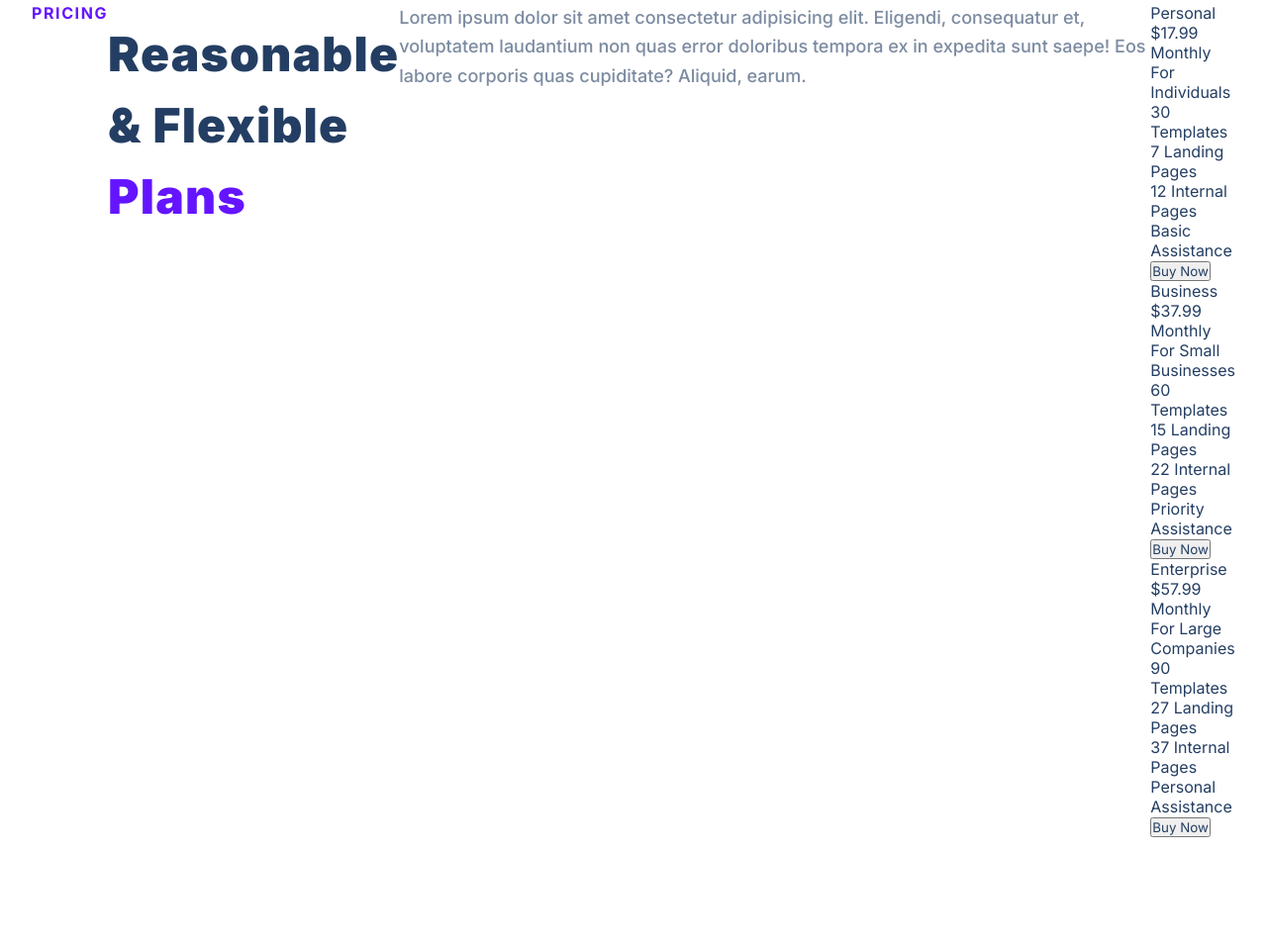
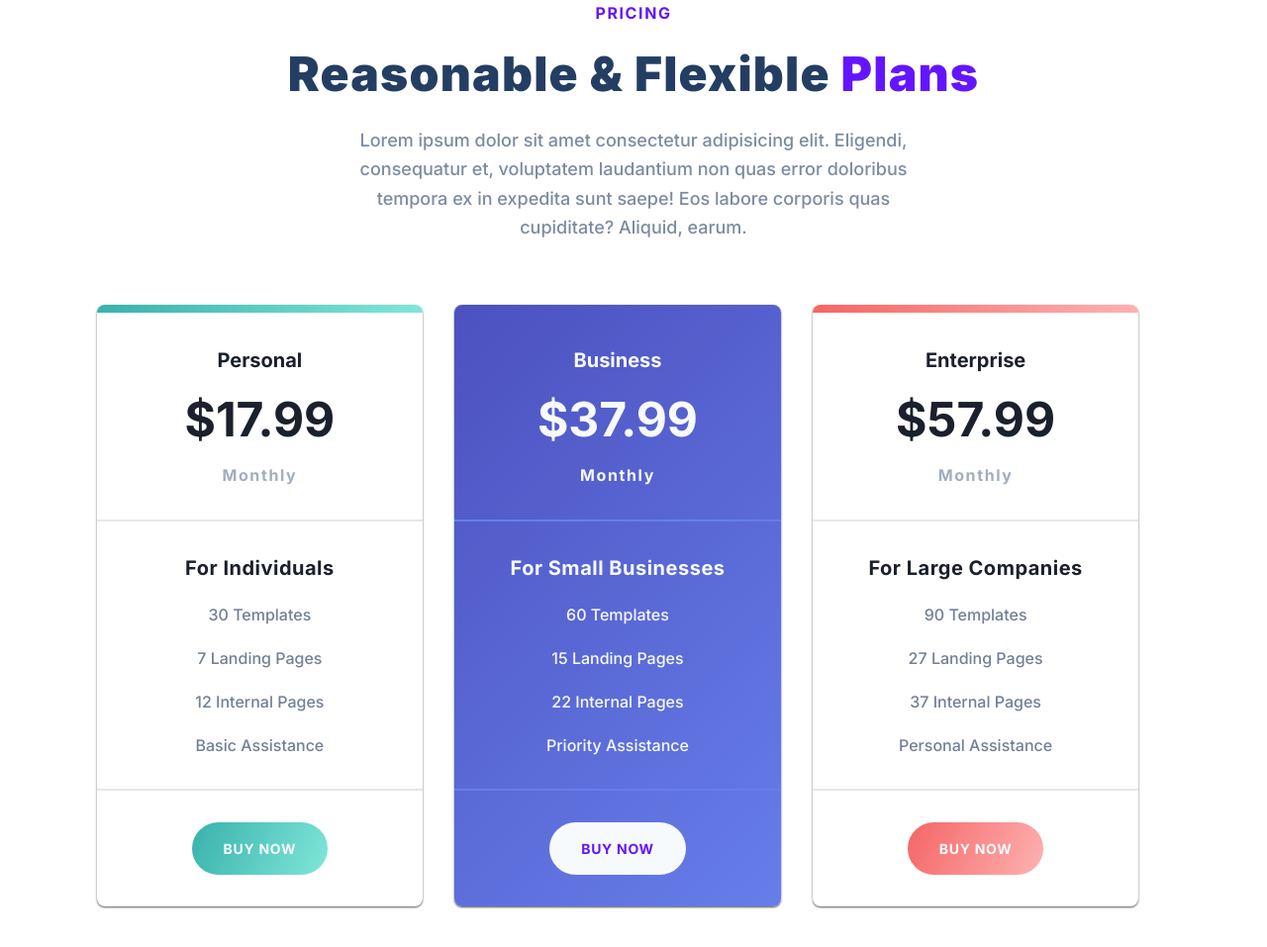
Before and after one commit to nedejer/treact, a plain HTML site: page index.html in a window 1280 px wide. Shown: the part 3806-4763 px from the top of the page at 99% size. Drawn offline with Linux system fonts and the light colour scheme.

Commit message:
pricing section CSS ONLY

```diff
--- a/index.html
+++ b/index.html
@@ -237,16 +237,18 @@
                                 <div class="plan__price">$17.99</div>
                                 <div class="plan__duration">Monthly</div>
                             </div>
-                            <div class="plan__middle"></div>
+                            <div class="plan__middle">
                                 <div class="plan__target">For Individuals</div>
                                 <div class="plan__feature">30 Templates</div>
                                 <div class="plan__feature">7 Landing Pages</div>
                                 <div class="plan__feature">12 Internal Pages</div>
                                 <div class="plan__feature">Basic Assistance</div>
-                            <div class="plan__bottom"></div>
-                                <button class="plan__bottom">Buy Now</button>
+                            </div>
+
+                            <div class="plan__bottom">
+                                <button class="plan__button">Buy Now</button>
+                            </div>
                         </div>
-                    <div class="plans">
                         <div class="plan">
                             <div class="plan__stripe"></div>
                             <div class="plan__top">
@@ -254,16 +256,17 @@
                                 <div class="plan__price">$37.99</div>
                                 <div class="plan__duration">Monthly</div>
                             </div>
-                            <div class="plan__middle"></div>
+                            <div class="plan__middle">
                                 <div class="plan__target">For Small Businesses</div>
                                 <div class="plan__feature">60 Templates</div>
                                 <div class="plan__feature">15 Landing Pages</div>
                                 <div class="plan__feature">22 Internal Pages</div>
                                 <div class="plan__feature">Priority Assistance</div>
-                            <div class="plan__bottom"></div>
-                                <button class="plan__bottom">Buy Now</button>
+                            </div>
+                            <div class="plan__bottom">
+                                <button class="plan__button">Buy Now</button>
+                            </div>
                         </div>
-                    <div class="plans">
                         <div class="plan">
                             <div class="plan__stripe"></div>
                             <div class="plan__top">
@@ -271,14 +274,16 @@
                                 <div class="plan__price">$57.99</div>
                                 <div class="plan__duration">Monthly</div>
                             </div>
-                            <div class="plan__middle"></div>
+                            <div class="plan__middle">
                                 <div class="plan__target">For Large Companies</div>
                                 <div class="plan__feature">90 Templates</div>
                                 <div class="plan__feature">27 Landing Pages</div>
                                 <div class="plan__feature">37 Internal Pages</div>
                                 <div class="plan__feature">Personal Assistance</div>
-                            <div class="plan__bottom"></div>
-                                <button class="plan__bottom">Buy Now</button>
+                            </div>
+                            <div class="plan__bottom">
+                                <button class="plan__button">Buy Now</button>
+                            </div>
                         </div>
                     </div>
                 </div>
--- a/style.css
+++ b/style.css
@@ -452,3 +452,153 @@ VALUES
 PRICING
 
 */
+
+.row {
+    width: 100%;
+    max-width: 1280px;
+}
+
+#pricing .row{
+    display: flex;
+    flex-direction: column;
+    align-items: center;
+}
+
+#pricing .section__para{
+    max-width: 576px;
+    text-align: center;
+}
+
+.plans {
+    display: flex;
+    justify-content: space-between;
+    position: relative;
+}
+
+.plan{
+    width: 100%;
+    max-width: 384px;
+    margin: 64px 32px 0 0;
+    padding-top: 8px;
+    border-radius: 8px;
+    overflow: hidden;
+    box-shadow: rgba(0, 0, 0, 0) 0px 0px 0px 0px,
+     rgba(0, 0, 0, 0) 0px 0px 0px 0px,
+    rgba(0, 0, 0, 0.1) 0px 1px 3px 0px,
+   rgba(0, 0, 0, 0.6) 0px 1px 2px 0px;
+   position: relative;
+   z-index: 100;
+   background: #fff;
+}
+
+.plan:nth-child(1) .plan__stripe, .plan:nth-child(1) .plan__button {
+    color: #f7fafc;
+    background: linear-gradient(115deg, rgb(56, 178, 172) 0%, rgb(129, 230, 217) 100%);
+}
+
+.plan__stripe{
+    position: absolute;
+    top: 0;
+    left: 0;
+    width: 100%;
+    height: 8px;
+}
+
+.plan__top, .plan__middle, plan__bottom {
+    padding: 32px;
+    text-align: center;
+}
+
+.plan:nth-child(odd), .plan__name, .plan:nth-child(odd), .plan__price, .plan:nth-child(odd) .plan__target{
+color: #1a202c;
+}
+
+.plan__name{
+    font-size: 20px;
+}
+
+.plan__name, .plan__price, .plan__duration{
+    font-weight: bold;
+    line-height: 1.625;
+}
+
+.plan__price{
+    font-size: 48px;
+    margin: 4px 0;
+}
+
+.plan:nth-child(odd) .plan__duration{
+    color: #a0aec0;
+}
+
+.plan__duration{
+    font-size: 16px;
+    letter-spacing: 0.1em;
+}
+
+.plan:nth-child(1) .plan__middle, .plan:nth-child(3) .plan__middle{
+    border-top: 2px solid rgb(229, 231, 235);
+    border-bottom: 2px solid rgb(229, 231, 235);
+}
+
+.plan__target {
+    font-size: 20px;
+    font-weight: 700;
+    line-height: 1.5;
+    letter-spacing: 0.025em;
+}
+
+.plan__feature {
+    margin-top: 20px;
+    font-weight: 500;
+    color: #718096;
+    line-height: 1.5;
+}
+
+.plan__bottom{
+    padding: 32px 96px;
+    z-index: 10;
+    position: relative;
+}
+
+.plan__button {
+    text-transform: uppercase;
+    text-align: center;
+    padding: 16px 32px;
+    border-radius: 500px;
+    border: none;
+    font-size: 14px;
+    width: 100%;
+    max-width: 192px;
+    font-weight: bold;
+    letter-spacing: 0.05em;
+    line-height: 1.5;
+    transition: all 300ms ease;
+}
+
+.plan:nth-child(2) {
+    background: linear-gradient(135deg, rgb(76, 81, 191) 0%, rgb(102, 126, 234) 100%)
+}
+
+.plan:nth-child(2) .plan__stripe{
+    visibility: none;
+}
+
+.plan:nth-child(2) .plan__name, .plan:nth-child(2) .plan__price, .plan:nth-child(2) .plan__target, .plan:nth-child(2) .plan__duration, .plan:nth-child(2) .plan__feature {
+    color: #f7fafc;
+}
+
+.plan:nth-child(2) .plan__middle{
+    border-top: 2px solid rgb(102, 126, 234);
+    border-bottom: 2px solid rgb(102, 126, 234);
+}
+
+.plan:nth-child(2) .plan__button{
+    color: #6415ff;
+    background-color: #f7fafc;
+}
+
+.plan:nth-child(3) .plan__stripe, .plan:nth-child(3) .plan__button {
+    color: #f7fafc;
+    background: linear-gradient(115deg, rgb(245, 101, 101) 0%, rgb(254, 178, 178) 100%);
+}
```
